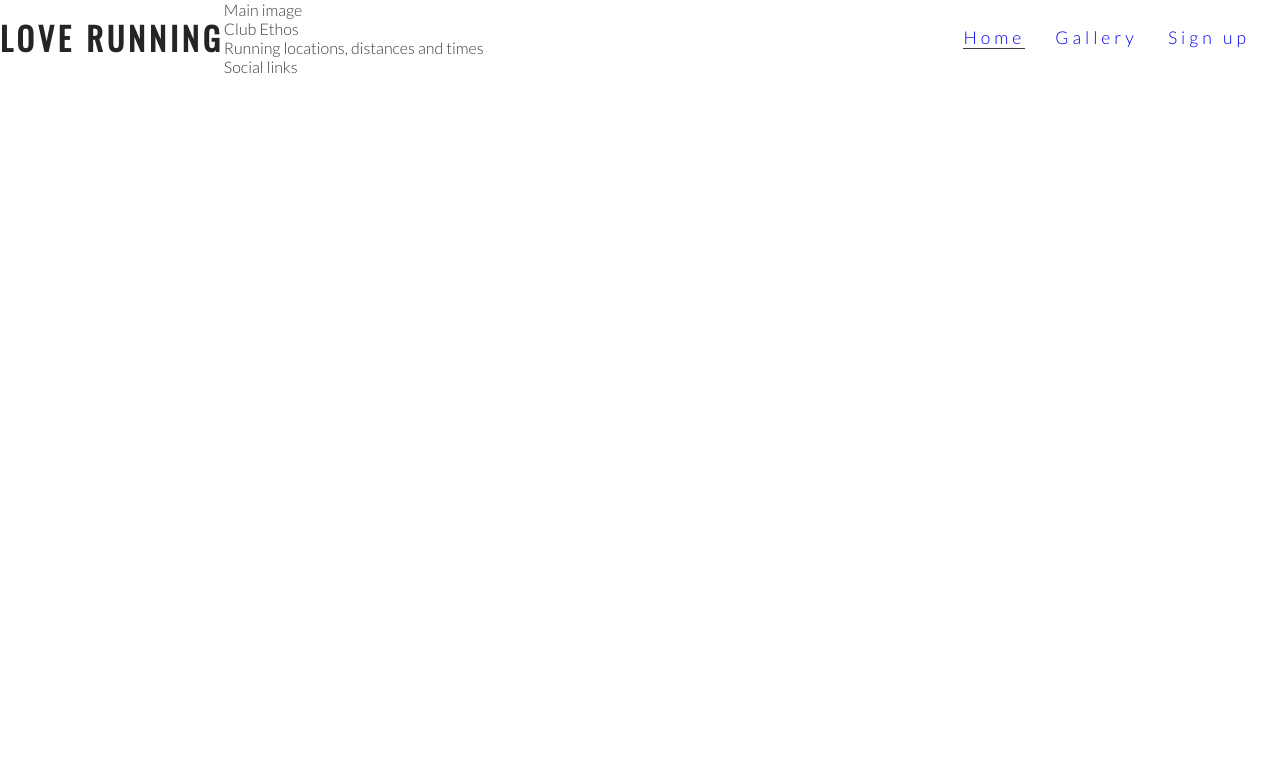
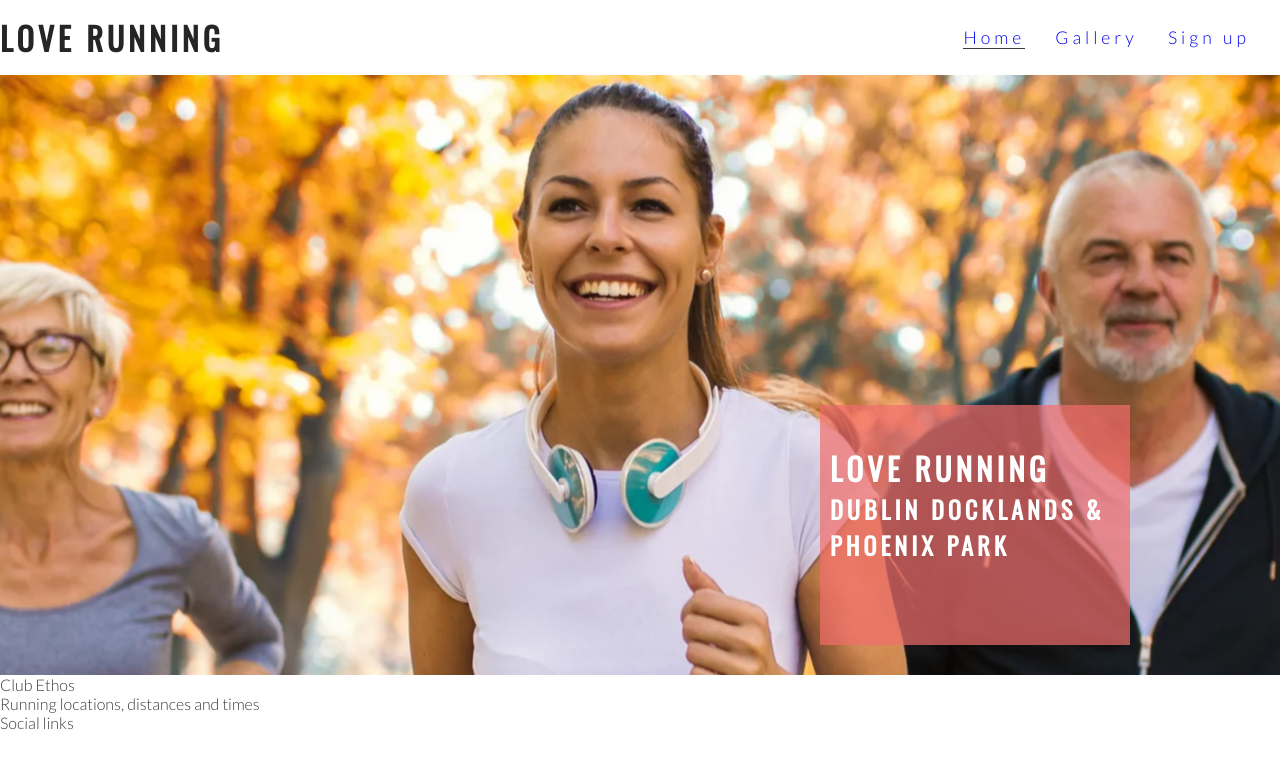
Before and after one commit to marcpicornell/love-running, a plain HTML site: page index.html in a window 1280 px wide. Drawn offline with nearby package versions, Linux system fonts and the light colour scheme.

Commit message:
Add text overlay

```diff
--- a/assets/css/style.css
+++ b/assets/css/style.css
@@ -57,3 +57,73 @@ h1, h2
     {
         border-bottom: 1px solid #3a3a3a;
     }
+
+.hero-img
+    {
+        height: 600px;
+        width: 100%;
+        background: url(../img/hero-image.webp) no-repeat center center;
+    }
+
+/* .outer
+    {
+        height: 600px;
+        width: 100%;
+        overflow: hidden;
+
+        animation-name: hero-zoom;
+        animation-duration: 5s;
+        animation-fill-mode: forwards;
+    }
+*/
+.outer
+    {
+        height: 600px;
+        width: 100%;
+        overflow: hidden;
+
+        position: relative;
+    }
+
+.cover-text, .cover-text h2
+    {
+        color: #fff
+    }
+
+.cover-text
+    {
+        font-size: 130%;
+        font-family: Oswald, sans-serif;
+        text-transform: uppercase;
+        letter-spacing: 4px;
+
+        width: 300px;
+        height: 200px;
+
+        padding-top: 40px;
+        padding-left: 10px;
+
+        background-color: rgba(241, 109, 107, .7);
+
+        bottom: 30px;
+        right: 150px;
+
+        position: absolute;
+    }
+
+
+/*
+    CSS Animation
+*/
+
+@keyframes hero-zoom
+    {
+        from
+        {
+            transform: scale(1);
+        }
+        to
+        {
+            transform: scale(1.1);
+        }
+    }
--- a/index.html
+++ b/index.html
@@ -29,8 +29,12 @@
         </nav>
     </header>
     <main>
-        <section>
-            Main image
+        <section class="outer">
+            <div class="hero-img"></div>
+            <div class="cover-text">
+                <h2>Love Running</h2>
+                <h3>Dublin Docklands & Phoenix Park</h3>
+            </div>
         </section>
         <section>
             Club Ethos
```
Also changed, not shown: assets/img/hero-image.webp (added).
